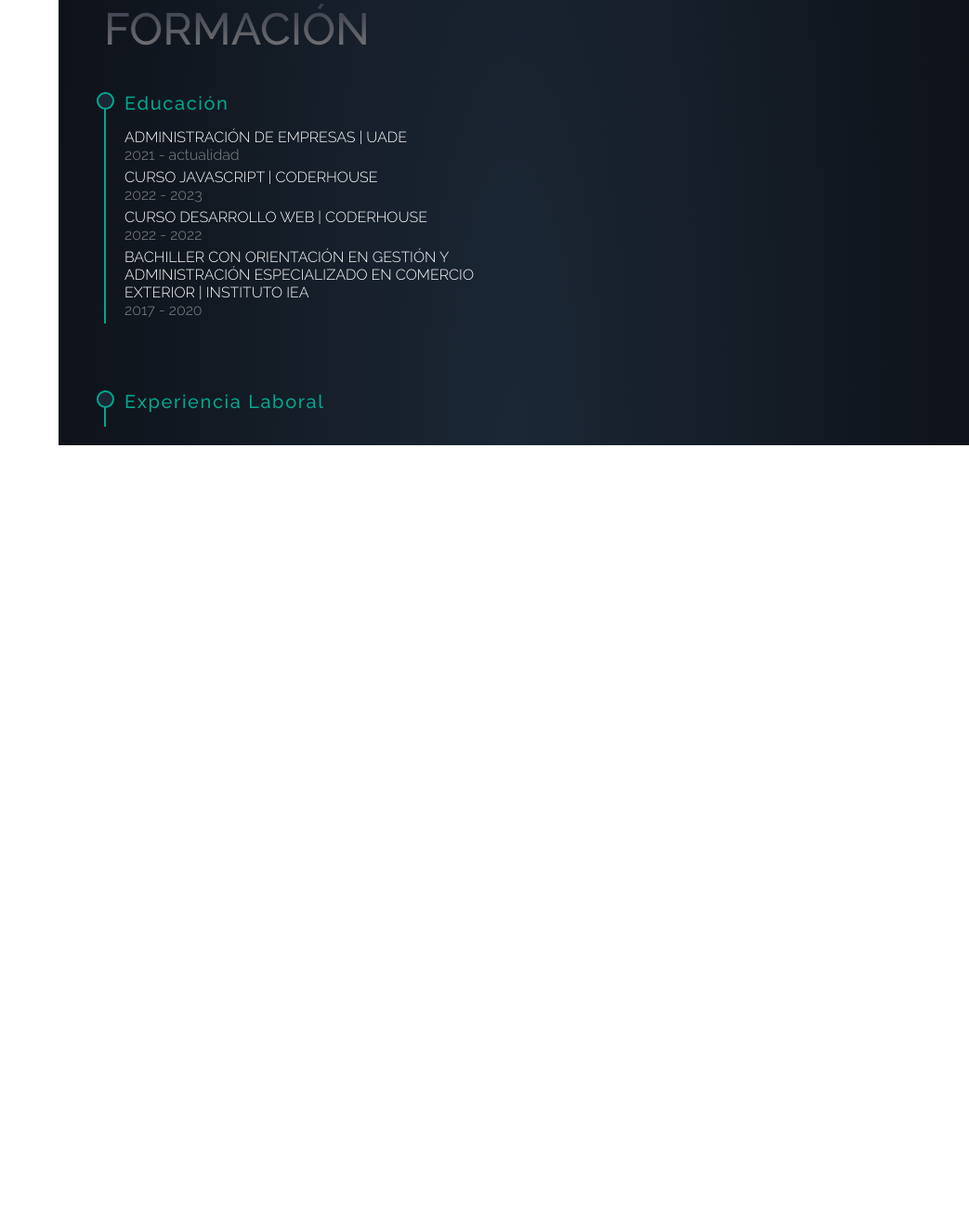
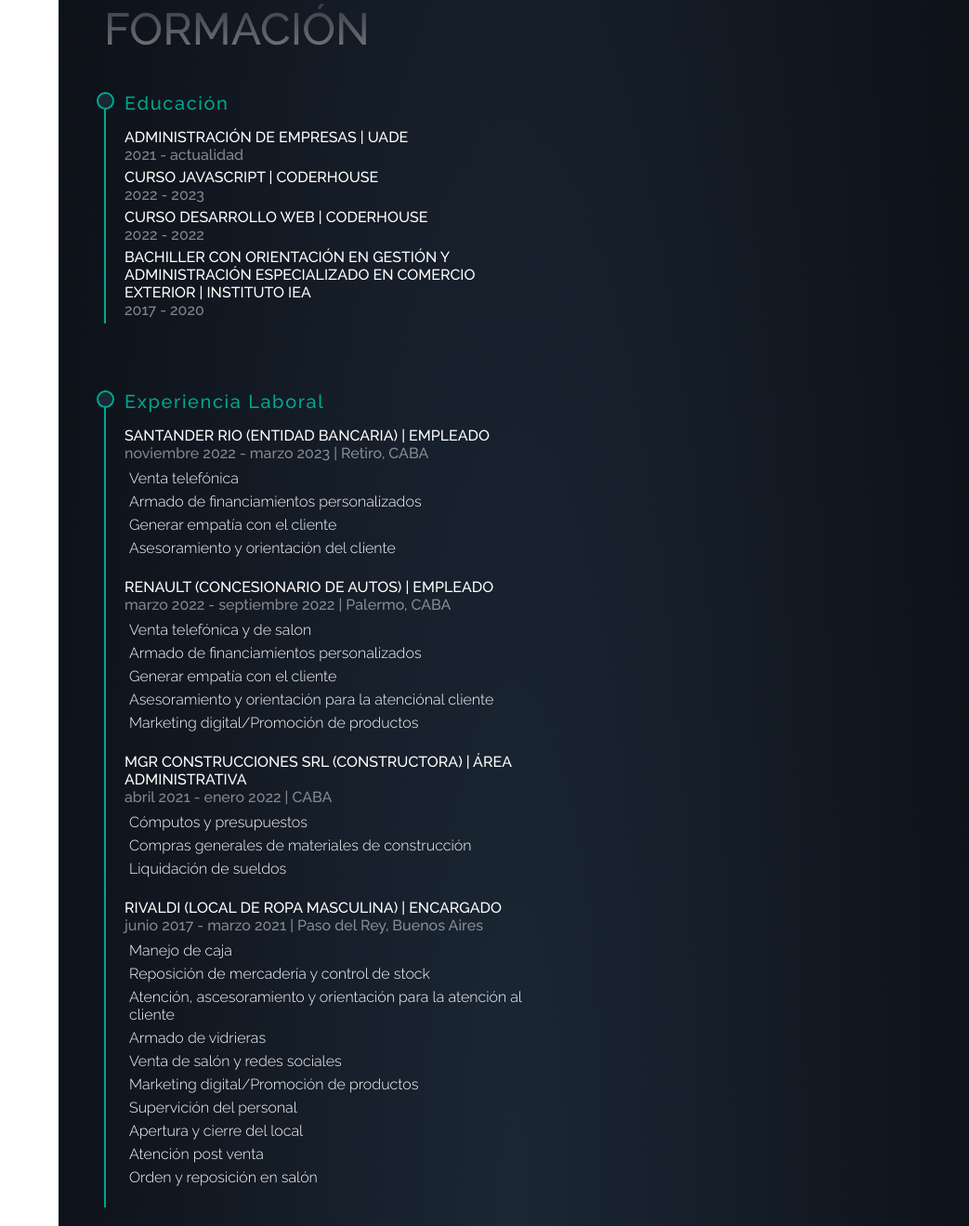
Before and after one commit to FrancoUrsino/Fran_PF, a website: page index.html in a window 1280 px wide. Shown: the part 1630-2949 px from the top of the page at 93% size, without its empty margins (237-1280 px from the left). Before the commit the page ends 2109 px from the top, so only its background shows below. Drawn offline with Linux system fonts and the light colour scheme.

Commit message:
finish formation

```diff
--- a/index.html
+++ b/index.html
@@ -120,7 +120,7 @@
       <div class="formation__container">
         <h2 class="formation__container--title">Formación</h2>
         <div class="formation__container--container">
-          <div class="formation__container--container--container">
+          <div class="formation__container--container--container left">
             <h3 class="formation__container--container--container--title">Educación</h3>
             <div class="formation__container--container--container--container">
               <h4 class="formation__container--container--container--container--title">Administración de empresas | UADE</h4>
@@ -139,9 +139,47 @@
               <p class="formation__container--container--container--container--time">2017 - 2020</p>
             </div>
           </div>
-          <div class="formation__container--container--container">
+          <div class="formation__container--container--container right">
             <h3 class="formation__container--container--container--title">Experiencia Laboral</h3>
             <div class="formation__container--container--container--container">
+              <h4 class="formation__container--container--container--container--title">Santander Rio (entidad bancaria) | empleado </h4>
+              <p class="formation__container--container--container--container--time"> noviembre 2022 - marzo 2023 | Retiro, CABA</p>
+              <ul class="formation__container--container--container--container--list">
+                <li class="formation__container--container--container--container--list--items">Venta telefónica</li>
+                <li class="formation__container--container--container--container--list--items">Armado de financiamientos personalizados</li>
+                <li class="formation__container--container--container--container--list--items">Generar empatía con el cliente</li>
+                <li class="formation__container--container--container--container--list--items">Asesoramiento y orientación del cliente</li>
+              </ul>
+              <h4 class="formation__container--container--container--container--title">Renault (concesionario de autos) | empleado </h4>
+              <p class="formation__container--container--container--container--time"> marzo 2022 - septiembre 2022 | Palermo, CABA</p>
+              <ul class="formation__container--container--container--container--list">
+                <li class="formation__container--container--container--container--list--items">Venta telefónica y de salon</li>
+                <li class="formation__container--container--container--container--list--items">Armado de financiamientos personalizados</li>
+                <li class="formation__container--container--container--container--list--items">Generar empatía con el cliente</li>
+                <li class="formation__container--container--container--container--list--items">Asesoramiento y orientación para la atenciónal cliente</li>
+                <li class="formation__container--container--container--container--list--items">Marketing digital/Promoción de productos</li>
+              </ul>
+              <h4 class="formation__container--container--container--container--title">MGR construcciones srl (constructora) | Área administrativa</h4>
+              <p class="formation__container--container--container--container--time"> abril 2021 - enero 2022 | CABA</p>
+              <ul class="formation__container--container--container--container--list">
+                <li class="formation__container--container--container--container--list--items">Cómputos y presupuestos</li>
+                <li class="formation__container--container--container--container--list--items">Compras generales de materiales de construcción</li>
+                <li class="formation__container--container--container--container--list--items">Liquidación de sueldos</li>
+              </ul>
+              <h4 class="formation__container--container--container--container--title">Rivaldi (Local de Ropa masculina) | Encargado</h4>
+              <p class="formation__container--container--container--container--time">junio 2017 - marzo 2021 | Paso del Rey, Buenos Aires</p>
+              <ul class="formation__container--container--container--container--list">
+                <li class="formation__container--container--container--container--list--items">Manejo de caja</li>
+                <li class="formation__container--container--container--container--list--items">Reposición de mercadería y control de stock</li>
+                <li class="formation__container--container--container--container--list--items">Atención, ascesoramiento y orientación para la atención al cliente</li>
+                <li class="formation__container--container--container--container--list--items">Armado de vidrieras</li>
+                <li class="formation__container--container--container--container--list--items">Venta de salón y redes sociales</li>
+                <li class="formation__container--container--container--container--list--items">Marketing digital/Promoción de productos</li>
+                <li class="formation__container--container--container--container--list--items">Supervición del personal</li>
+                <li class="formation__container--container--container--container--list--items">Apertura y cierre del local</li>
+                <li class="formation__container--container--container--container--list--items">Atención post venta</li>
+                <li class="formation__container--container--container--container--list--items">Orden y reposición en salón</li>
+              </ul>
 
             </div>
           </div>
--- a/scss/_formation.scss
+++ b/scss/_formation.scss
@@ -27,23 +27,23 @@
       gap: 2em;
 
       &--container{
-        width: 100%;
-        padding: 0 20px;
-        margin: 20px 0;
-        border-left: 2px solid $sColor;
-        position: relative;
+        // width: 100%;
+        // padding: 0 20px;
+        // margin: 20px 0;
+        // border-left: 2px solid $sColor;
+        // position: relative;
 
-        &::before{
-          content: '';
-          position: absolute;
-          top: 0px;
-          left: -10px;
-          width: 15px;
-          height: 15px;
-          border-radius: 50%;
-          border: 2px solid $sColor;
-          background-color: $fColor;
-        }
+        // &::before{
+        //   content: '';
+        //   position: absolute;
+        //   top: 0px;
+        //   left: -10px;
+        //   width: 15px;
+        //   height: 15px;
+        //   border-radius: 50%;
+        //   border: 2px solid $sColor;
+        //   background-color: $fColor;
+        // }
 
         &--title{
           color: $sColor;
@@ -60,11 +60,23 @@
           &--title{
             color: $white;
             text-transform: uppercase;
-            font-weight: 300;
+            font-weight: 500;
           }
           &--time{
             color: rgba(255, 255, 255, 0.488);
-            font-weight: 300;
+            font-weight: 500;
+          }
+
+          &--list{
+            list-style: none;
+            padding: 5px 0 0 5px;
+            margin-bottom: 20px;
+
+            &--items{
+              padding: 3px 0;
+              color: $white;
+              font-weight: 300;
+            }
           }
         }
       }
@@ -72,6 +84,26 @@
   }
 }
 
+.left, .right{
+  width: 100%;
+  height: auto;
+  padding: 0 20px;
+  margin: 20px 0;
+  border-left: 2px solid $sColor;
+  position: relative;
+}
+
+.left::before, .right::before{
+  content: '';
+  position: absolute;
+  top: 0px;
+  left: -10px;
+  width: 15px;
+  height: 15px;
+  border-radius: 50%;
+  border: 2px solid $sColor;
+  background-color: $fColor;
+}
 
 @media (min-width:800px){
   .formation__container--container--container{
```
Also changed, not shown: css/style.css, 1 other file.
